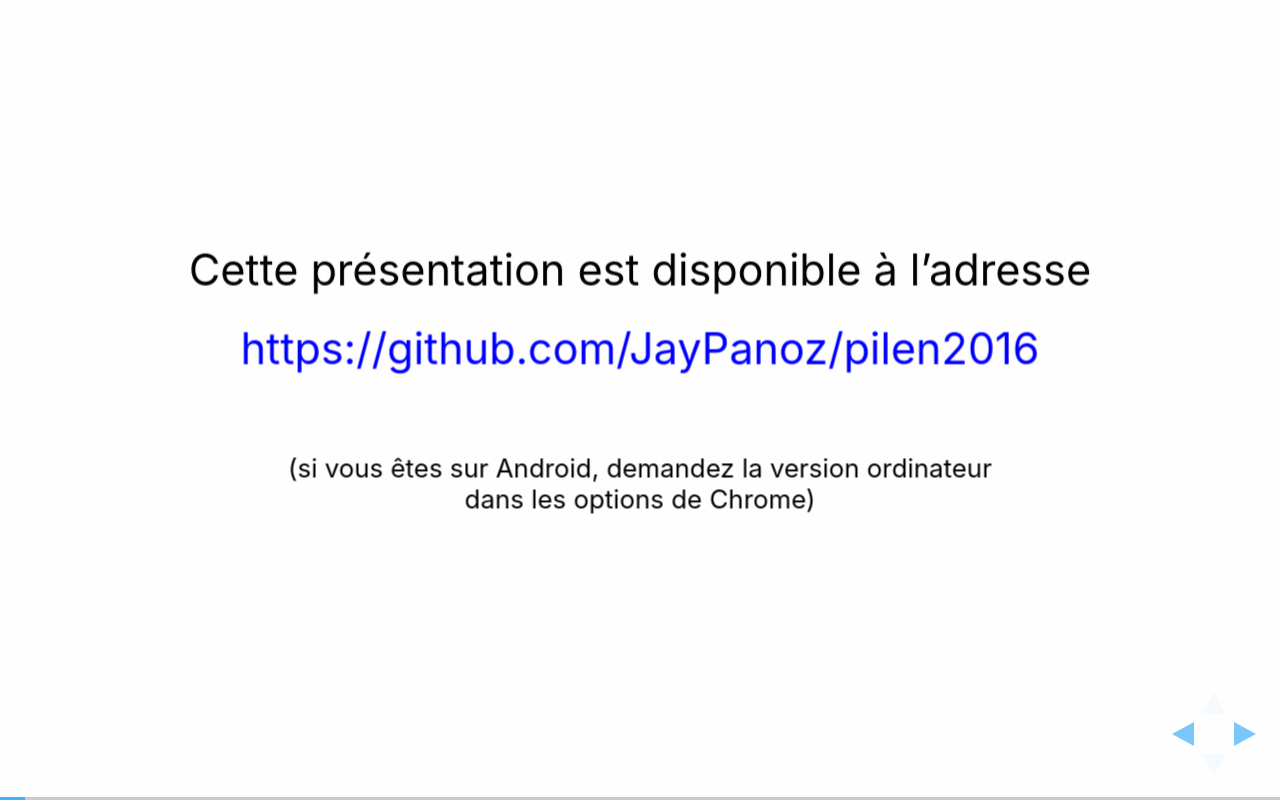
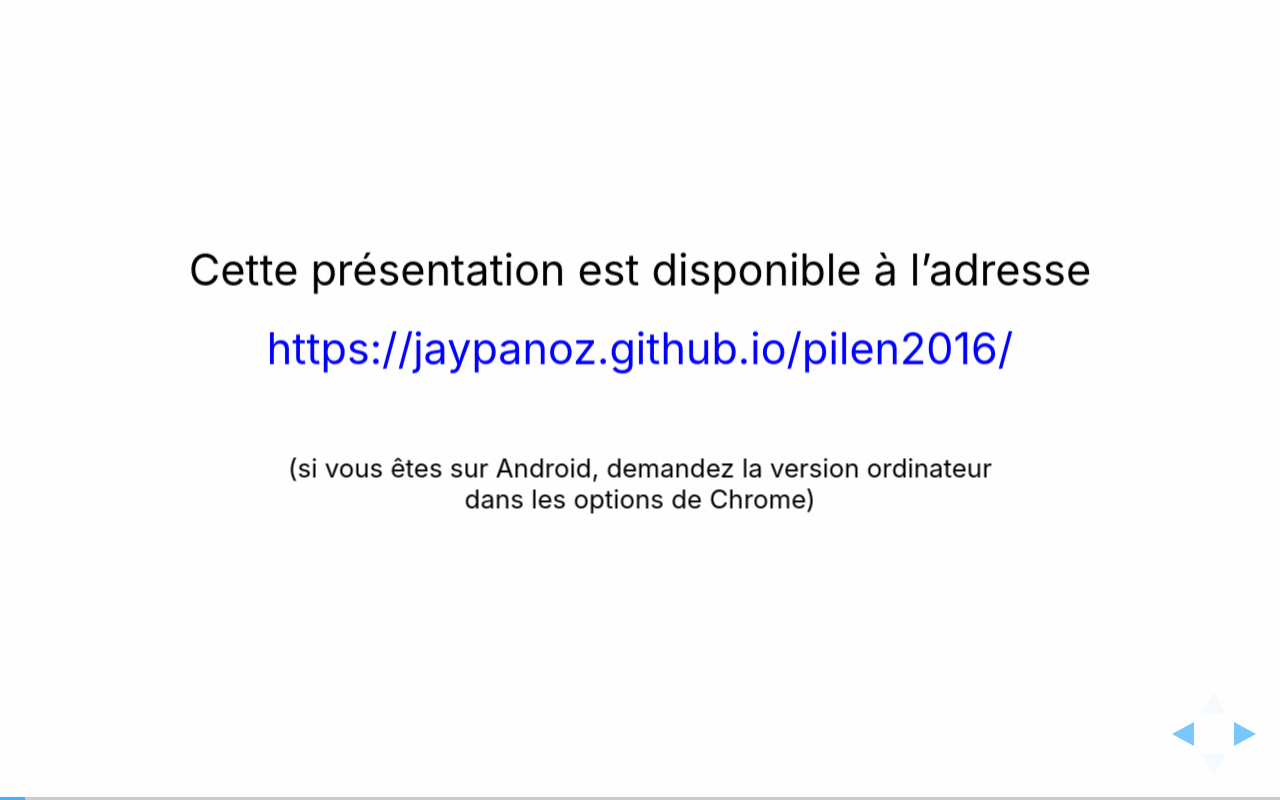
Before and after one commit to JayPanoz/pilen2016, a website: page index.html in a window 1280 px wide. Both pictures are taken after a click on the button 1251 px from the left and 734 px from the top of the page. Drawn offline with Linux system fonts and the light colour scheme.

Commit message:
Updated URL

```diff
--- a/index.html
+++ b/index.html
@@ -33,7 +33,7 @@
 				<section>
 					<p>Cette présentation est disponible à l’adresse</p>
 
-					<p><a href="https://github.com/JayPanoz/pilen2016">https://github.com/JayPanoz/pilen2016</a></p>
+					<p><a href="https://jaypanoz.github.io/pilen2016/">https://jaypanoz.github.io/pilen2016/</a></p>
 
 					<p class="mt-l"><small>(si vous êtes sur Android, demandez la version ordinateur<br/> dans les options de&nbsp;Chrome)</small></p>
 				</section>
```
